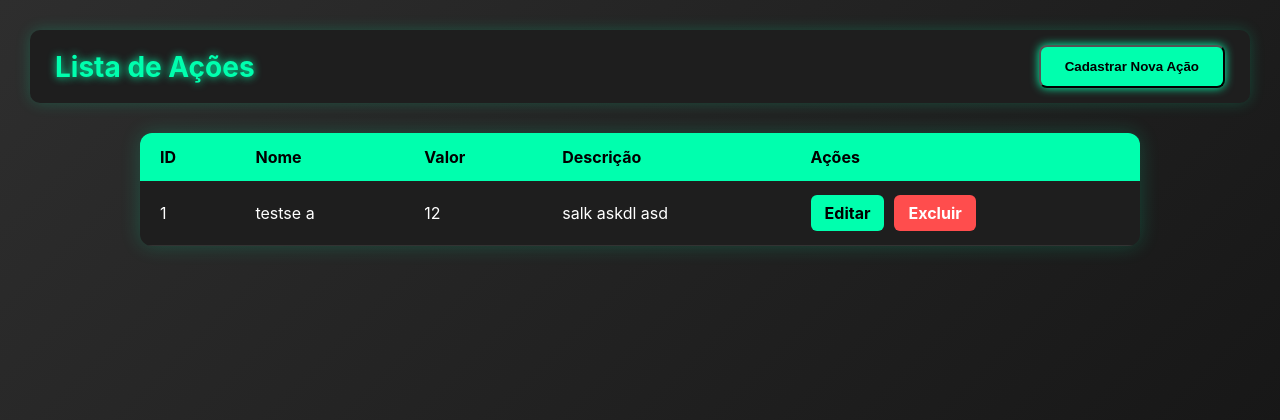
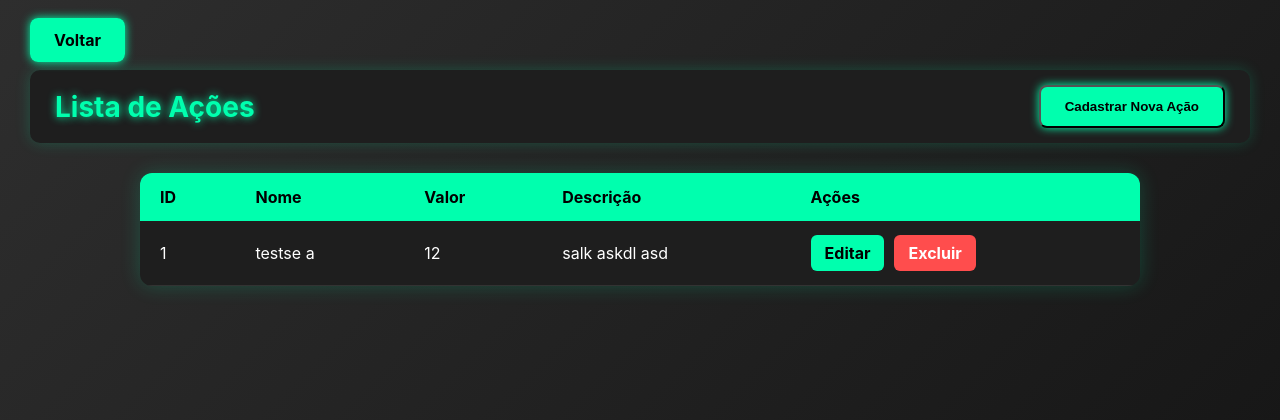
Before and after one commit to aluisioalonso/ifcoins, a Flask app: page /admin/menuacoes in a window 1280 px wide. Shown: the top 420 px of the page. Run offline with Flask 3, Linux system fonts and the light colour scheme; the visitor is signed in with stand-in values (Sample User, id 1); data comes from the database, SQL or seed files in the repository; both versions use the stored data as it was after the commit.

Commit message:
botao voltar em admin

```diff
--- a/blueprints/admin_bp.py
+++ b/blueprints/admin_bp.py
@@ -8,7 +8,7 @@ admin_bp = Blueprint('admin', __name__, url_prefix='/admin')
 @admin_bp.route('/', methods=['GET', 'POST'])
 def login_admin():
     if request.method == 'GET' and 'admin_logado' in session:
-        return render_template('adm/login_admin.html')
+        return render_template('adm/admin.html')
 
     if request.method == 'POST':
         usuario = request.form.get('usuario')
--- a/static/css/adm/menuacoes.css
+++ b/static/css/adm/menuacoes.css
@@ -12,6 +12,7 @@ body {
     min-height: 100vh;
     padding: 30px;
 }
+
 
 /* CABEÇALHO */
 .content-header {
@@ -170,6 +171,8 @@ tbody tr:hover {
     backdrop-filter: blur(5px); /* Efeito de desfoque */
 }
 
+
+
 /* Conteúdo da Modal (A caixa central) */
 .modal-content {
     background-color: #1e1e1e; /* Cor de fundo escura */
--- a/templates/adm/editaracao.html
+++ b/templates/adm/editaracao.html
@@ -6,10 +6,7 @@
     <link rel="stylesheet" href="{{ url_for('static', filename='css/adm/menuacoes.css') }}">
 </head>
 <body>
-    <div class="content-header">
 
-
-    </div>
 
     <div class="naomodal">
         <div class="modal-content">
--- a/templates/adm/menuacoes.html
+++ b/templates/adm/menuacoes.html
@@ -6,6 +6,13 @@
     <link rel="stylesheet" href="{{ url_for('static', filename='css/adm/menuacoes.css') }}">
 </head>
 <body>
+
+    <div>
+        <a href="/admin/"  class="button primary-button">Voltar</a>
+        <br><br>
+    </div>
+
+
     <div class="content-header">
         <h1>Lista de Ações</h1>
         <button id="abrirModalCadastro" class="button primary-button">Cadastrar Nova Ação</button>
```
Also changed, not shown: ifcoins.db.
